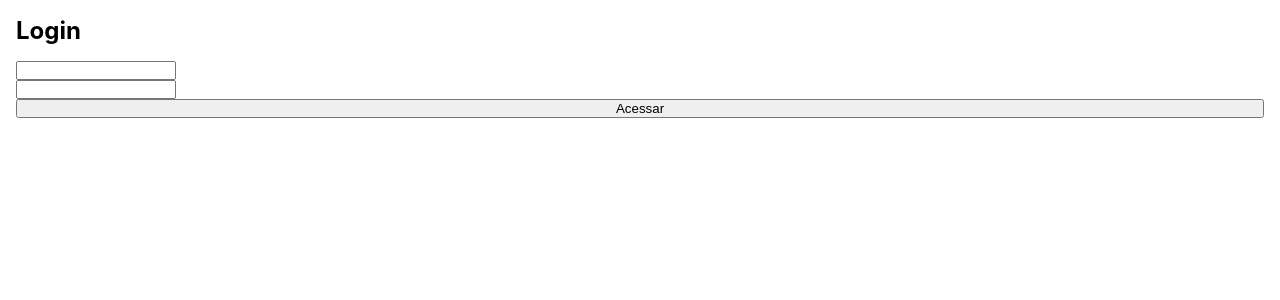
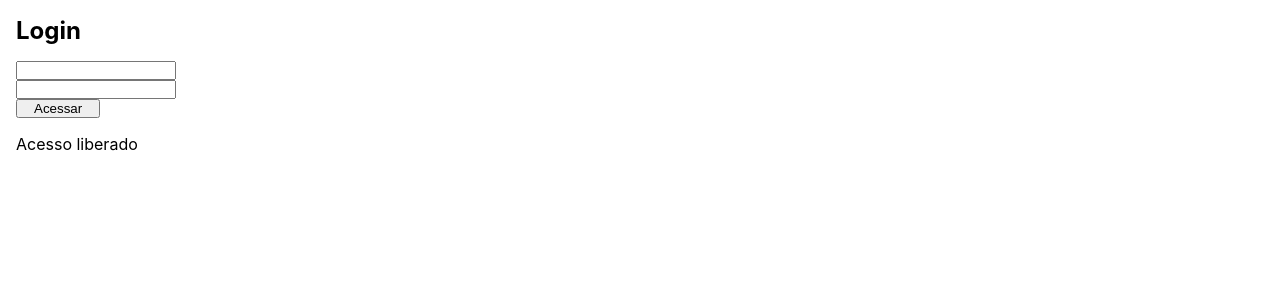
Before and after one commit to devYuno/WebReact_PUC, a React (Create React App) app in the folder web-app/: page / in a window 1280 px wide. Shown: the top 300 px of the page. Built offline with nearby package versions, Linux system fonts and the light colour scheme.

Commit message:
Credenciais adicionadas

```diff
--- a/web-app/src/App.css
+++ b/web-app/src/App.css
@@ -18,4 +18,13 @@
   & input {
     width: 10rem;
   }
+
+  & button {
+    width: max-content;
+    padding: 0 1rem;
+  }
+
+  & span {
+    margin-top: 1rem;
+  }
 }
--- a/web-app/src/App.js
+++ b/web-app/src/App.js
@@ -1,32 +1,40 @@
 import React from 'react';
 import './App.css';
 
+ const credenciais = {
+    emailReal: 'pucpr@gmail.com',
+    senhaReal: '12345'
+  }
+
 class App extends React.Component {
+
   constructor(props) {
     super(props)
     this.state = {
       email: '',
-      senha: ''
+      senha: '',
+      message: ''
     }
   }
 
   setEmail(event) {
     let email = event.target.value
-    this.setState({ email: email})
+    this.setState({ email: email })
   }
 
   setSenha(event) {
     let senha = event.target.value
-    this.setState({ senha: senha})
+    this.setState({ senha: senha })
   }
 
-  render () {
+  render() {
     return (
       <div className='page'>
         <h2>Login</h2>
-        <input id='input_email' name='email' type='text' onChange={(e) => {this.setEmail(e)}}></input>
-        <input id='input_senha' name='senha' type='text' onChange={(e) => {this.setSenha(e)}}></input>
+        <input id='input_email' name='email' type='text' onChange={(e) => { this.setEmail(e) }}></input>
+        <input id='input_senha' name='senha' type='text' onChange={(e) => { this.setSenha(e) }}></input>
         <button>Acessar</button>
+        <span>Acesso liberado</span>
       </div>
     )
   }
```
